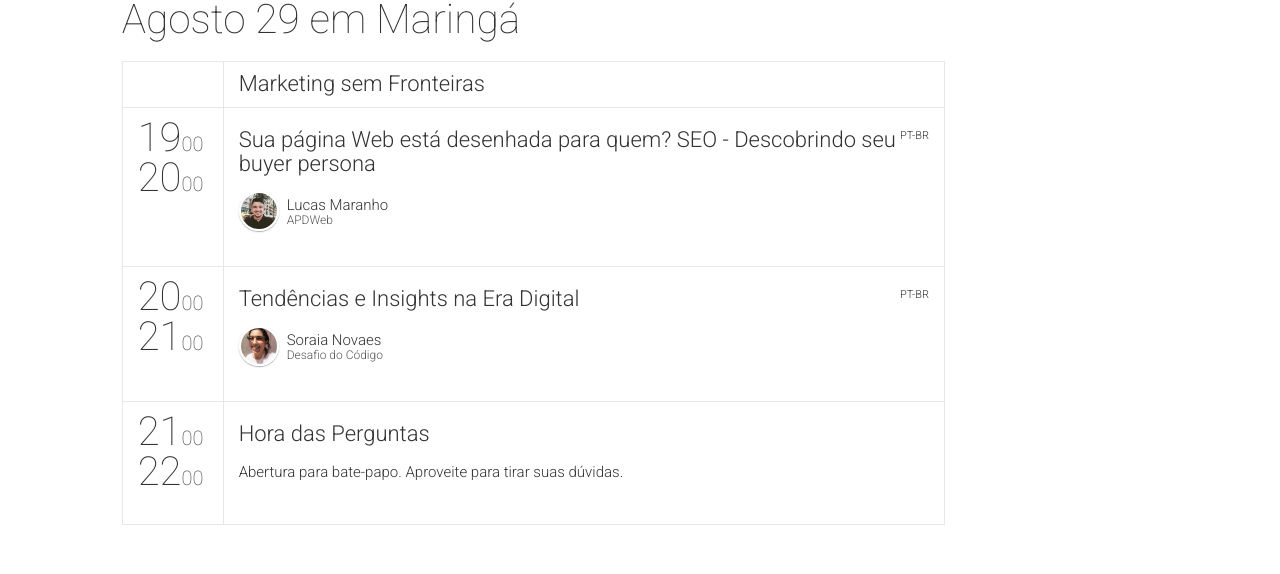
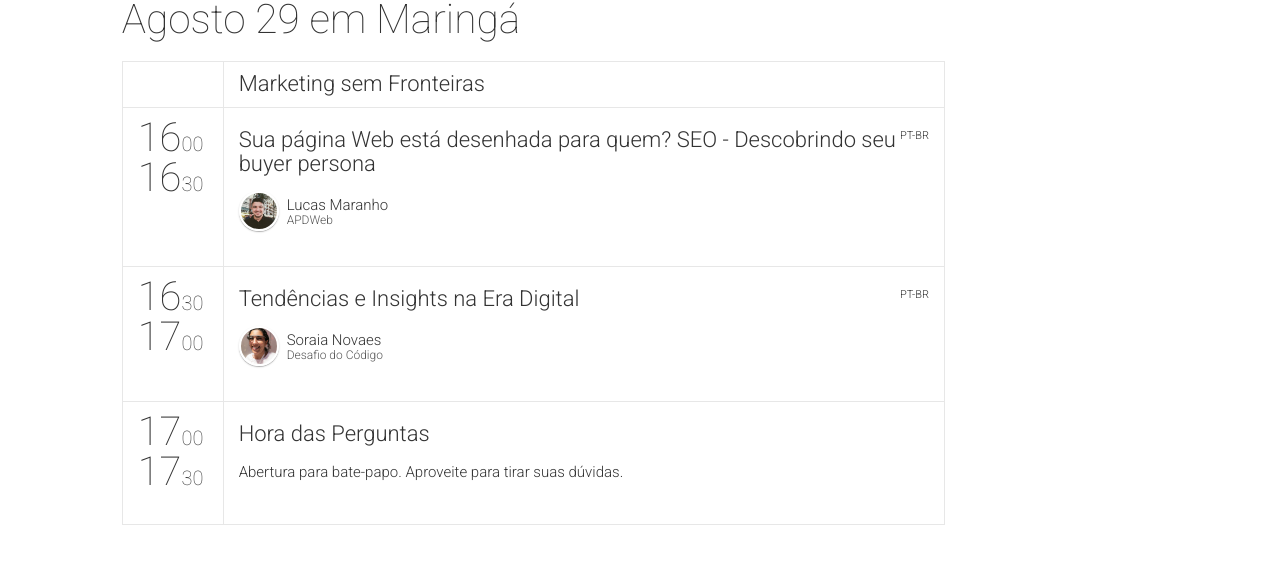
Before and after one commit to marketing-sem-fronteiras/marketing-sem-fronteiras.github.io, a Jekyll site: the page built from schedule.html, in a window 1280 px wide and 900 px high, scrolled down 953 px. Shown: the part 146-720 px from the top of the window. Built offline with Jekyll 4.4.1, drawn with Linux system fonts in a browser that asks for light colours; nearby versions of some CDN libraries; comment, search, counter and statistics services are not loaded.

Commit message:
horario alterado

```diff
--- a/_data/schedule.yml
+++ b/_data/schedule.yml
@@ -28,17 +28,17 @@
 
   timeslots:
     - {
-        startTime: "19:00",
-        endTime: "20:00",
+        startTime: "16:00",
+        endTime: "16:30",
         sessionIds: [001]
     }
     - {
-        startTime: "20:00",
-        endTime: "21:00",
+        startTime: "16:30",
+        endTime: "17:00",
         sessionIds: [002]
     }
     - {
-        startTime: "21:00",
-        endTime: "22:00",
+        startTime: "17:00",
+        endTime: "17:30",
         sessionIds: [307]
     }
```
